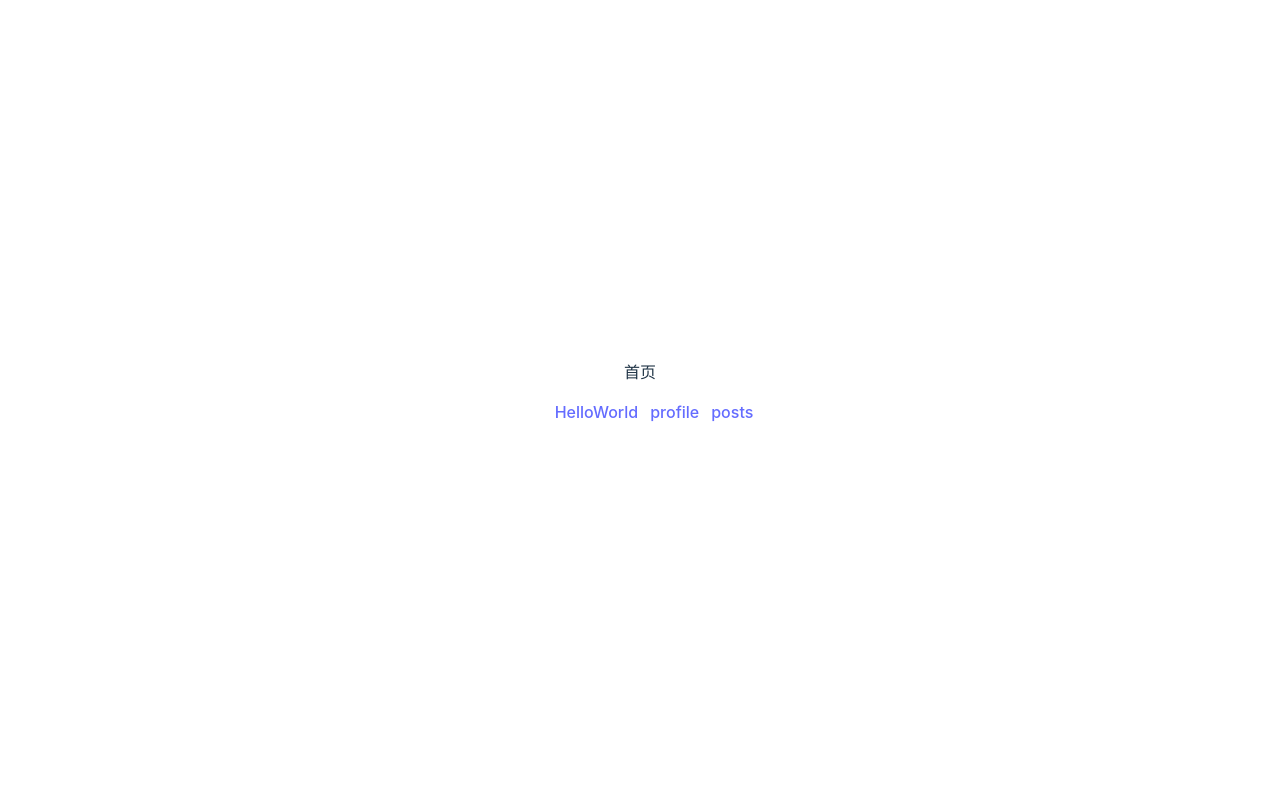
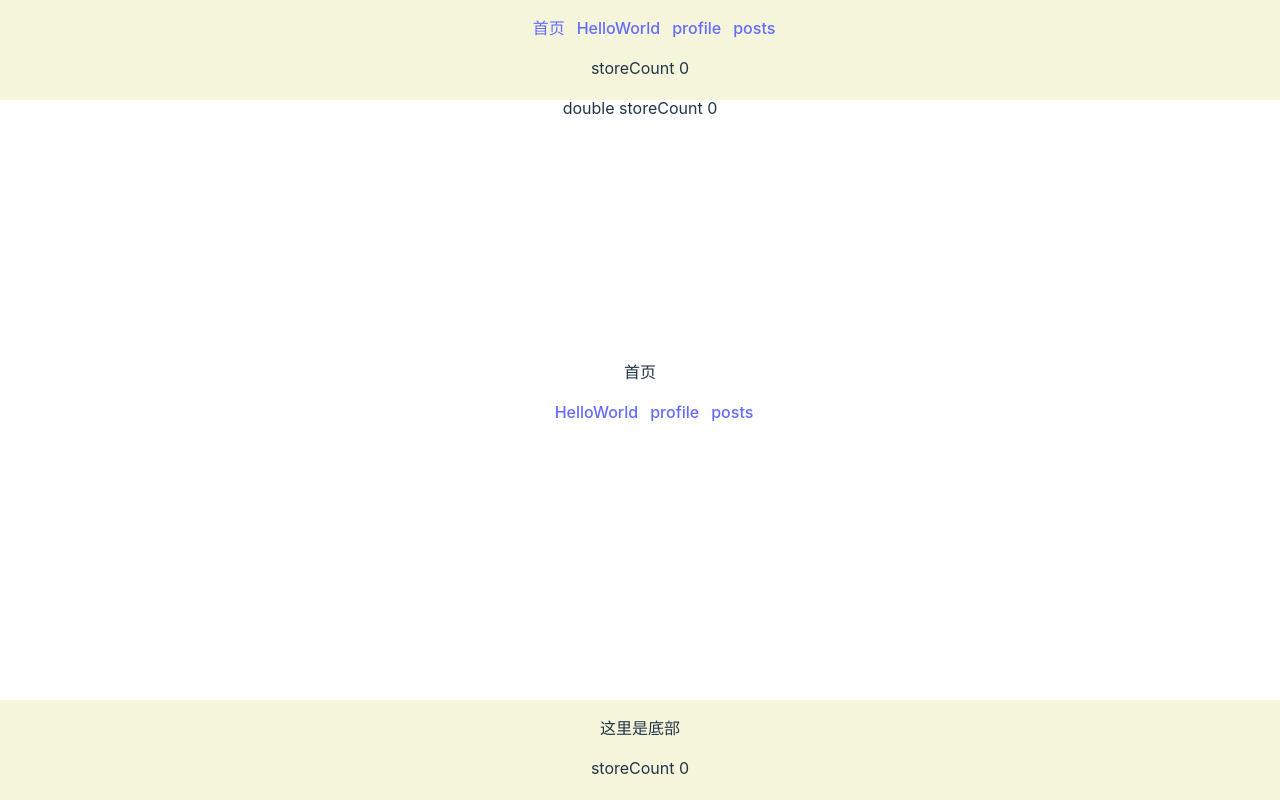
Before and after one commit to laibiwen/vite-project-main, a Vue app: page / in a window 1280 px wide. Built offline with nearby package versions, Linux system fonts and the light colour scheme.

Commit message:
feat: pinia

```diff
--- a/package.json
+++ b/package.json
@@ -10,6 +10,7 @@
   },
   "dependencies": {
     "lodash": "^4.17.21",
+    "pinia": "^2.1.6",
     "qiankun": "^2.10.12",
     "vue": "^3.3.4",
     "vue-router": "^4.2.4"
--- a/src/App.vue
+++ b/src/App.vue
@@ -1,26 +1,17 @@
-<script setup lang="ts">
-// import HelloWorld from "./components/HelloWorld.vue";
-</script>
+<script setup lang="ts"></script>
 
 <template>
   <router-view name="Header"></router-view>
   <router-view v-slot="{ Component, route }">
-    <transition name="fade">
+    <transition name="fade" mode="out-in">
+      <!-- <keep-alive> -->
       <div :key="route.path">
         <component :is="Component" />
       </div>
+      <!-- </keep-alive> -->
     </transition>
   </router-view>
   <router-view name="Footer"></router-view>
-  <!-- <div>
-    <a href="https://vitejs.dev" target="_blank">
-      <img src="/vite.svg" class="logo" alt="Vite logo" />
-    </a>
-    <a href="https://vuejs.org/" target="_blank">
-      <img src="./assets/vue.svg" class="logo vue" alt="Vue logo" />
-    </a>
-  </div>
-  <HelloWorld msg="Vite + Vue" /> -->
 </template>
 
 <style scoped lang="scss">
--- a/src/components/Footer.vue
+++ b/src/components/Footer.vue
@@ -1,8 +1,15 @@
 <template>
-  <div class="header">这里是底部</div>
+  <div class="header">
+    <p>这里是底部</p>
+    <p>storeCount {{ storeCount.count }}</p>
+    <p>double storeCount {{ storeCount.double }}</p>
+  </div>
 </template>
 
-<script setup></script>
+<script setup>
+import { useCounterStoreSetup } from "@/store/counter-setup.ts";
+const storeCount = useCounterStoreSetup();
+</script>
 
 <style lang="scss" scoped>
 .header {
--- a/src/components/Header.vue
+++ b/src/components/Header.vue
@@ -1,8 +1,38 @@
 <template>
-  <div class="header">这里是头部</div>
+  <div class="header">
+    <ul>
+      <router-link v-for="item in linkList" :to="item.path" class="link">{{
+        item.name
+      }}</router-link>
+    </ul>
+    <p>storeCount {{ storeCount.count }}</p>
+    <p>double storeCount {{ storeCount.double }}</p>
+  </div>
 </template>
 
-<script setup></script>
+<script setup>
+import { useCounterStore } from "@/store/count-options.ts";
+const storeCount = useCounterStore();
+
+const linkList = [
+  {
+    path: "/",
+    name: "首页",
+  },
+  {
+    path: "/HelloWorld",
+    name: "HelloWorld",
+  },
+  {
+    path: "/users/d99d9d/profile",
+    name: "profile",
+  },
+  {
+    path: "/users/d99d9d/posts",
+    name: "posts",
+  },
+];
+</script>
 
 <style lang="scss" scoped>
 .header {
@@ -12,5 +42,8 @@
   height: 100px;
   width: 100%;
   background-color: beige;
+  .link {
+    margin-right: 12px;
+  }
 }
 </style>
--- a/src/components/HelloWorld.vue
+++ b/src/components/HelloWorld.vue
@@ -1,16 +1,23 @@
 <script setup lang="ts">
 import { ref } from "vue";
-import _ from "lodash";
+import { useCounterStore } from "@/store/count-options.ts";
 
-console.log("lodash====", _);
+console.log("useCounterStore===", useCounterStore());
+
+const storeCount = useCounterStore();
 
 const count = ref(0);
+
+const onClick = () => {
+  count.value++;
+  storeCount.increment();
+};
 </script>
 
 <template>
   <div class="hellow-world">
     <div class="card">
-      <button type="button" @click="count++">count is {{ count }}</button>
+      <button type="button" @click="onClick">count is {{ count }}</button>
       <p>
         Edit
         <code>components/HelloWorld.vue</code> to test HMR
--- a/src/main.ts
+++ b/src/main.ts
@@ -1,7 +1,9 @@
 import { createApp } from "vue";
-import Router from "./router/index.js";
+import { createPinia } from "pinia";
+import Router from "./router/index.ts";
 import "./style.css";
 import App from "./App.vue";
 
-const app = createApp(App).use(Router);
+const pinia = createPinia();
+const app = createApp(App).use(Router).use(pinia);
 Router.isReady().then(() => app.mount("#app"));
--- a/src/router/index.js
+++ /dev/null
@@ -1,96 +0,0 @@
-import { createRouter, createWebHistory } from "vue-router";
-
-const Header = () => import("@/components/Header.vue");
-const Footer = () => import("@/components/Footer.vue");
-
-const Home = () => import("@/pages/index.vue");
-const HelloWorld = () => import("@/components/HelloWorld.vue");
-const User = () => import("@/pages/user.vue");
-const NotFound = () => import("@/pages/NotFound.vue");
-const UserProfile = () => import("@/components/UserProfile.vue");
-const UserPosts = () => import("@/components/UserPosts.vue");
-
-const routes = [
-  { path: "/", component: Home, name: "Home" },
-  // {
-  //   path: "/HelloWorld",
-  //   components: {
-  //     default: HelloWorld,
-  //     Header,
-  //     Footer,
-  //   },
-  // },
-  {
-    path: "/users/:id",
-    component: User,
-    props: true,
-    meta: { transition: "slide-left" },
-    children: [
-      {
-        // 当 /user/:id/profile 匹配成功
-        // UserProfile 将被渲染到 User 的 <router-view> 内部
-        path: "profile",
-        component: UserProfile,
-        // 只有经过身份验证的用户才能创建帖子
-        meta: { requiresAuth: true },
-        beforeEnter: (to, from) => {
-          // console.log("beforeEnter===", to, from);
-          // reject the navigation
-          return true;
-        },
-      },
-      {
-        // 当 /user/:id/posts 匹配成功
-        // UserPosts 将被渲染到 User 的 <router-view> 内部
-        path: "posts",
-        name: "posts",
-        component: UserPosts,
-      },
-    ],
-  },
-  { path: "/:pathMatch(.*)*", name: "NotFound", component: NotFound },
-];
-
-const router = createRouter({
-  history: createWebHistory(),
-  routes, // `routes: routes` 的缩写
-  scrollBehavior(to, from, savedPosition) {
-    // return 期望滚动到哪个的位置
-    console.log("scrollBehavior===", to, from, savedPosition);
-    if (savedPosition) {
-      return savedPosition;
-    } else {
-      return { top: 0 };
-    }
-  },
-});
-
-router.beforeEach((to) => {
-  console.log("router.beforeEach===", to, router);
-  if (to.name == "posts") {
-    return { name: "Home" };
-  }
-  return true;
-});
-
-router.afterEach((to) => {
-  console.log("router.afterEach===", to);
-});
-
-router.beforeResolve(async (to) => {
-  console.log("router.beforeResolve===", to);
-  if (to.path === "/HelloWorld" && !router.hasRoute("HelloWorld")) {
-    router.addRoute({
-      path: "/HelloWorld",
-      name: "HelloWorld",
-      components: {
-        default: HelloWorld,
-        Header,
-        Footer,
-      },
-    });
-    return to.fullPath;
-  }
-});
-
-export default router;
--- /dev/null
+++ b/src/router/index.ts
@@ -0,0 +1,104 @@
+import { createRouter, createWebHistory } from "vue-router";
+
+const Header = () => import("@/components/Header.vue");
+const Footer = () => import("@/components/Footer.vue");
+
+const Home = () => import("@/pages/index.vue");
+const HelloWorld = () => import("@/components/HelloWorld.vue");
+const User = () => import("@/pages/user.vue");
+const NotFound = () => import("@/pages/NotFound.vue");
+const UserProfile = () => import("@/components/UserProfile.vue");
+const UserPosts = () => import("@/components/UserPosts.vue");
+
+const routes = [
+  {
+    path: "/",
+    // component: Home,
+    components: {
+      default: Home,
+      Header,
+      Footer,
+    },
+    name: "Home",
+    children: [
+      {
+        path: "/users/:id",
+        component: User,
+        props: true,
+        meta: { transition: "slide-left" },
+        children: [
+          {
+            // 当 /user/:id/profile 匹配成功
+            // UserProfile 将被渲染到 User 的 <router-view> 内部
+            path: "profile",
+            component: UserProfile,
+            // 只有经过身份验证的用户才能创建帖子
+            meta: { requiresAuth: true },
+            beforeEnter: (to, from) => {
+              // console.log("beforeEnter===", to, from);
+              // reject the navigation
+              return true;
+            },
+          },
+          {
+            // 当 /user/:id/posts 匹配成功
+            // UserPosts 将被渲染到 User 的 <router-view> 内部
+            path: "posts",
+            name: "posts",
+            component: UserPosts,
+          },
+        ],
+      },
+      { path: "/:pathMatch(.*)*", name: "NotFound", component: NotFound },
+    ],
+  },
+];
+
+const router = createRouter({
+  history: createWebHistory(),
+  routes, // `routes: routes` 的缩写
+  scrollBehavior(to, from, savedPosition) {
+    // return 期望滚动到哪个的位置
+    console.log("scrollBehavior===", savedPosition);
+    return new Promise((resolve, reject) => {
+      setTimeout(() => {
+        // resolve({ left: 0, top: 0 });
+        if (savedPosition) {
+          resolve(savedPosition);
+        } else {
+          resolve({ top: 0 });
+        }
+      }, 500);
+    });
+  },
+});
+
+router.beforeEach((to) => {
+  // console.log("router.beforeEach===", to, router);
+  // if (to.name == "posts") {
+  //   return { name: "Home" };
+  // }
+  return true;
+});
+
+router.afterEach((to) => {
+  console.log("router.afterEach===", to);
+});
+
+router.beforeResolve(async (to) => {
+  console.log("router.beforeResolve===", to);
+  if (to.path === "/HelloWorld" && !router.hasRoute("HelloWorld")) {
+    router.addRoute({
+      path: "/HelloWorld",
+      name: "HelloWorld",
+      components: {
+        default: HelloWorld,
+        Header,
+        Footer,
+      },
+    });
+    return to.fullPath;
+  }
+});
+
+export default router;
--- /dev/null
+++ b/src/store/count-options.ts
@@ -0,0 +1,13 @@
+import { defineStore } from "pinia";
+
+export const useCounterStore = defineStore("counter", {
+  state: () => ({ count: 0 }),
+  getters: {
+    double: (state) => state.count * 2,
+  },
+  actions: {
+    increment() {
+      this.count++;
+    },
+  },
+});
--- /dev/null
+++ b/src/store/counter-setup.ts
@@ -0,0 +1,11 @@
+import { defineStore } from "pinia";
+import { ref } from "vue";
+
+export const useCounterStoreSetup = defineStore("countersetup", () => {
+  const count = ref(0);
+  function increment() {
+    count.value++;
+  }
+
+  return { count, increment };
+});
```
Also changed, not shown: src/store/index.ts (added, +7 -0 lines), 1 other file (tests, documents, lock files or other folders).
